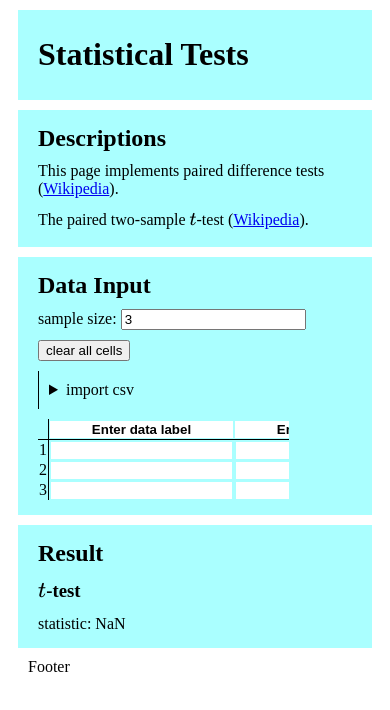
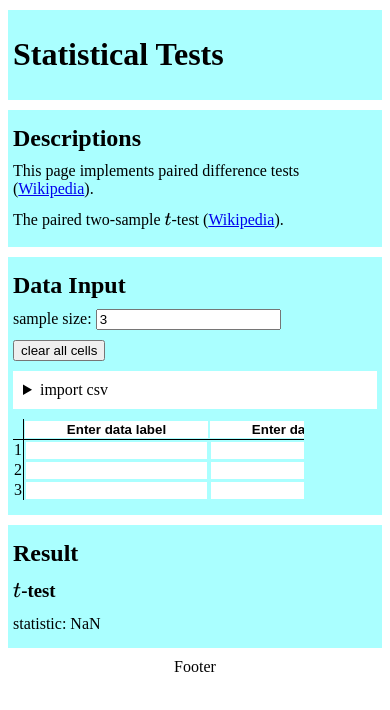
Before and after one commit to fiveseven-lambda/statistical-tests, a React app: page / in a window 390 px wide. Shown: the top 710 px of the page. Built offline with nearby package versions, Linux system fonts and the light colour scheme.

Commit message:
change width switch

```diff
--- a/src/app.jsx
+++ b/src/app.jsx
@@ -4,13 +4,30 @@ import './style.css';
 
 import { Body } from './body';
 
-const Header = () => <header className='part header'>
+const App = () => {
+  const [windowWidth, setWindowWidth] = React.useState(window.innerWidth);
+  React.useEffect(() => {
+    function handleResize() {
+      setWindowWidth(window.innerWidth);
+    }
+    window.addEventListener('resize', handleResize);
+    return () => window.removeEventListener('resize', handleResize);
+  });
+  const widthSwitch = windowWidth >= 900 ? 'wide' : 'narrow';
+  return <div>
+    <Header widthSwitch={widthSwitch}/>
+    <Body widthSwitch={widthSwitch}/>
+    <Footer widthSwitch={widthSwitch}/>
+  </div>
+}
+
+const Header = ({ widthSwitch }) => <header className={`part header ${widthSwitch}`}>
   <h1>
     Statistical Tests
   </h1>
 </header>
 
-const Footer = () => <footer className='footer'>
+const Footer = ({ widthSwitch }) => <footer className={`footer ${widthSwitch}`}>
   <p>
     Footer
   </p>
@@ -20,8 +37,6 @@ ReactDOMClient
   .createRoot(document.getElementById('root'))
   .render(
     <React.StrictMode>
-      <Header/>
-      <Body/>
-      <Footer/>
+      <App/>
     </React.StrictMode>,
   );
--- a/src/body.jsx
+++ b/src/body.jsx
@@ -3,23 +3,14 @@ import { KaTeX } from './katex';
 
 import { Main } from './main';
 
-export const Body = () => {
-  const [windowWidth, setWindowWidth] = React.useState(window.innerWidth);
-  React.useEffect(() => {
-    function handleResize() {
-      setWindowWidth(window.innerWidth);
-    }
-    window.addEventListener('resize', handleResize);
-    return () => window.removeEventListener('resize', handleResize);
-  });
-  const wide = windowWidth >= 960 ? 'wide' : 'narrow';
-  return <div className={`body ${wide}`}>
-    <Description wide={wide}/>
-    <Main wide={wide}/>
+export const Body = ({ widthSwitch }) => {
+  return <div className={`body ${widthSwitch}`}>
+    <Description widthSwitch={widthSwitch}/>
+    <Main widthSwitch={widthSwitch}/>
   </div>;
 }
 
-const Description = ({ wide }) => <div className={`part description ${wide}`}>
+const Description = ({ widthSwitch }) => <div className={`part description ${widthSwitch}`}>
   <h2>Descriptions</h2>
   <p>
     This page implements paired difference tests (<a href='https://en.wikipedia.org/wiki/Paired_difference_test'>Wikipedia</a>).
--- a/src/dataInput.jsx
+++ b/src/dataInput.jsx
@@ -1,11 +1,11 @@
 import * as React from 'react';
 
-export const DataInput = ({ wide, input: [input, setInput] }) => <div className='part data-input'>
+export const DataInput = ({ widthSwitch, input: [input, setInput] }) => <div className={`part ${widthSwitch} data-input`}>
   <h2>Data Input</h2>
   <SampleSize input={[input, setInput]}/>
   <Clear input={[input, setInput]}/>
-  <CSV wide={wide} input={[input, setInput]}/>
-  <Data wide={wide} input={[input, setInput]}/>
+  <CSV widthSwitch={widthSwitch} input={[input, setInput]}/>
+  <Data widthSwitch={widthSwitch} input={[input, setInput]}/>
 </div>
 
 const SampleSize = ({ input: [input, setInput] }) => {
@@ -52,7 +52,7 @@ const Clear = ({input: [input, setInput]}) => <div className='input-part'>
   > clear all cells </button>
 </div>
 
-const CSV = ({ wide, input: [input, setInput] }) => {
+const CSV = ({ widthSwitch, input: [input, setInput] }) => {
   const [file, setFile] = React.useState(null);
   const [format, setFormat] = React.useState([false, false]);
   React.useEffect(() => {
@@ -63,7 +63,7 @@ const CSV = ({ wide, input: [input, setInput] }) => {
     };
     reader.readAsText(file);
   });
-  return <details className={`csv-input ${wide}`}>
+  return <details className={`csv-input ${widthSwitch}`}>
     <summary>import csv</summary>
     <div className='csv-details'>
       <div className='input-part'>
@@ -126,9 +126,9 @@ const SelectCSVFormat = ({
   </td>
 </tr>
 
-const Data = ({wide, input: [input, setInput]}) => {
+const Data = ({widthSwitch, input: [input, setInput]}) => {
   const [focused, setFocused] = React.useState(null);
-  return <div className={`input-part data ${wide}`}>
+  return <div className={`input-part data ${widthSwitch}`}>
     <table>
       <thead>
         <tr>
--- a/src/katex.jsx
+++ b/src/katex.jsx
@@ -4,5 +4,5 @@ import katex from 'katex';
 export const KaTeX = ({ text }) => (
   <span dangerouslySetInnerHTML={{
     __html: katex.renderToString(text)
-  }}></span>
+  }}/>
 );
--- a/src/main.jsx
+++ b/src/main.jsx
@@ -3,7 +3,7 @@ import * as React from 'react';
 import { DataInput  } from './dataInput';
 import { Result } from './result';
 
-export const Main = ({ wide }) => {
+export const Main = ({ widthSwitch }) => {
   const [input, setInput] = React.useState({
     size: '3',
     label: ['Enter data label', 'Enter data label'],
@@ -16,12 +16,13 @@ export const Main = ({ wide }) => {
   result.t = {
     statistic: mean / (variance / Math.sqrt(diff.length))
   };
-  return <div className={`main ${wide}`}>
+  return <div className={`main ${widthSwitch}`}>
     <DataInput
-      wide={wide}
+      widthSwitch={widthSwitch}
       input={[input, setInput]}
     />
     <Result
+      widthSwitch={widthSwitch}
       result={result}
     />
   </div>
--- a/src/result.jsx
+++ b/src/result.jsx
@@ -1,7 +1,7 @@
 import * as React from 'react';
 import { KaTeX } from './katex';
 
-export const Result = ({ result }) => <div className='part result'>
+export const Result = ({ widthSwitch, result }) => <div className={`part ${widthSwitch} result`}>
   <h2>Result</h2>
   <h3><KaTeX text='t'/>-test</h3>
   <p>statistic: {result.t.statistic}</p>
--- a/src/style.css
+++ b/src/style.css
@@ -2,6 +2,10 @@
   background-color: #AAFFFF;
   margin: 10px;
   padding: 5px 20px;
+}
+.part.narrow {
+  margin: 10px 0;
+  padding: 5px;
 }
 
 h2, h3, p {
@@ -10,6 +14,9 @@ h2, h3, p {
 
 .footer {
   margin: 0 20px;
+}
+.footer.narrow {
+  text-align: center;
 }
 
 .body.wide {
@@ -55,7 +62,7 @@ h2, h3, p {
 }
 
 .csv-input {
-  border-left: 1px solid;
+  background-color: white;
 }
 .csv-input.narrow {
   overflow-x: scroll;
```
